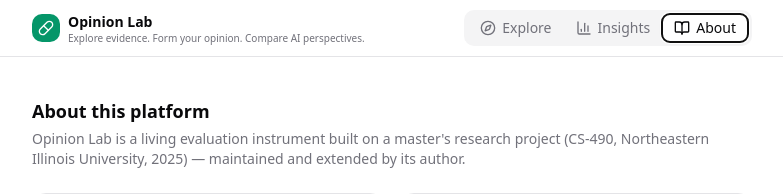
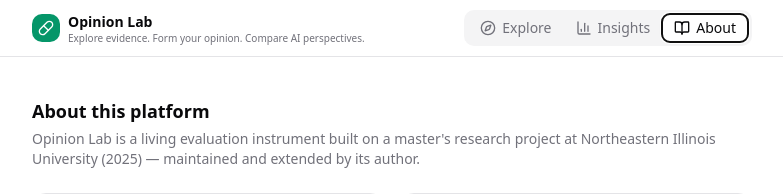
Before and after one commit to hamdamme/opinion-lab, a React (Vite) app in the folder app/: page / in a window 1280 px wide. Both pictures are taken after a click on the tab "About". Shown: the top 194 px of the page, without its empty margins (248-1031 px from the left). Built offline with nearby package versions, Linux system fonts and the light colour scheme.

Commit message:
Remove course code from app About page

```diff
--- a/app/src/sections/About.tsx
+++ b/app/src/sections/About.tsx
@@ -31,7 +31,7 @@
         <h2 className="text-lg font-semibold">About this platform</h2>
         <p className="mt-1 text-sm text-muted-foreground">
           Opinion Lab is a living evaluation instrument built on a master's research project
-          (CS-490, Northeastern Illinois University, 2025) — maintained and extended by its author.
+          at Northeastern Illinois University (2025) — maintained and extended by its author.
         </p>
       </div>
       <div className="grid gap-4 sm:grid-cols-2">
```
